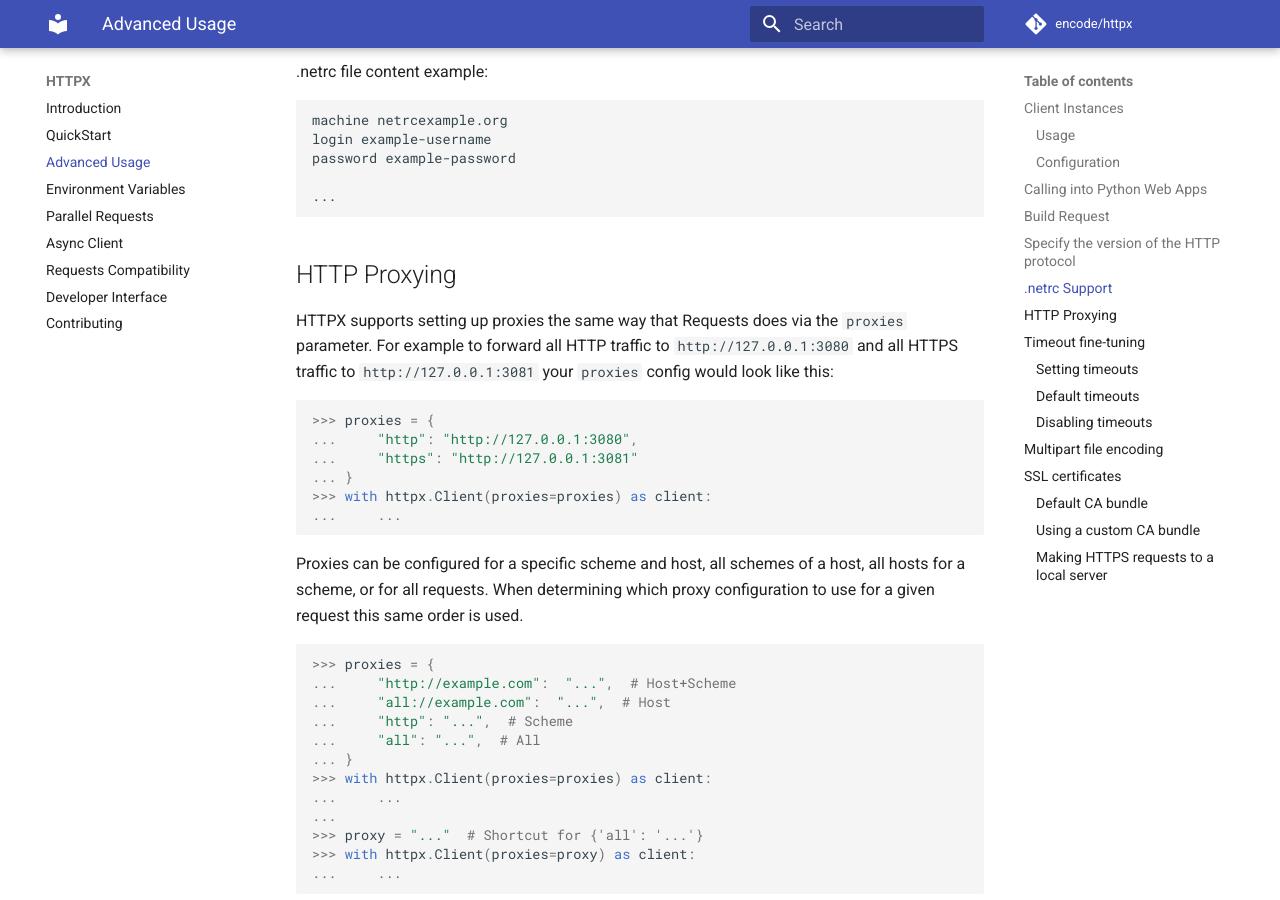
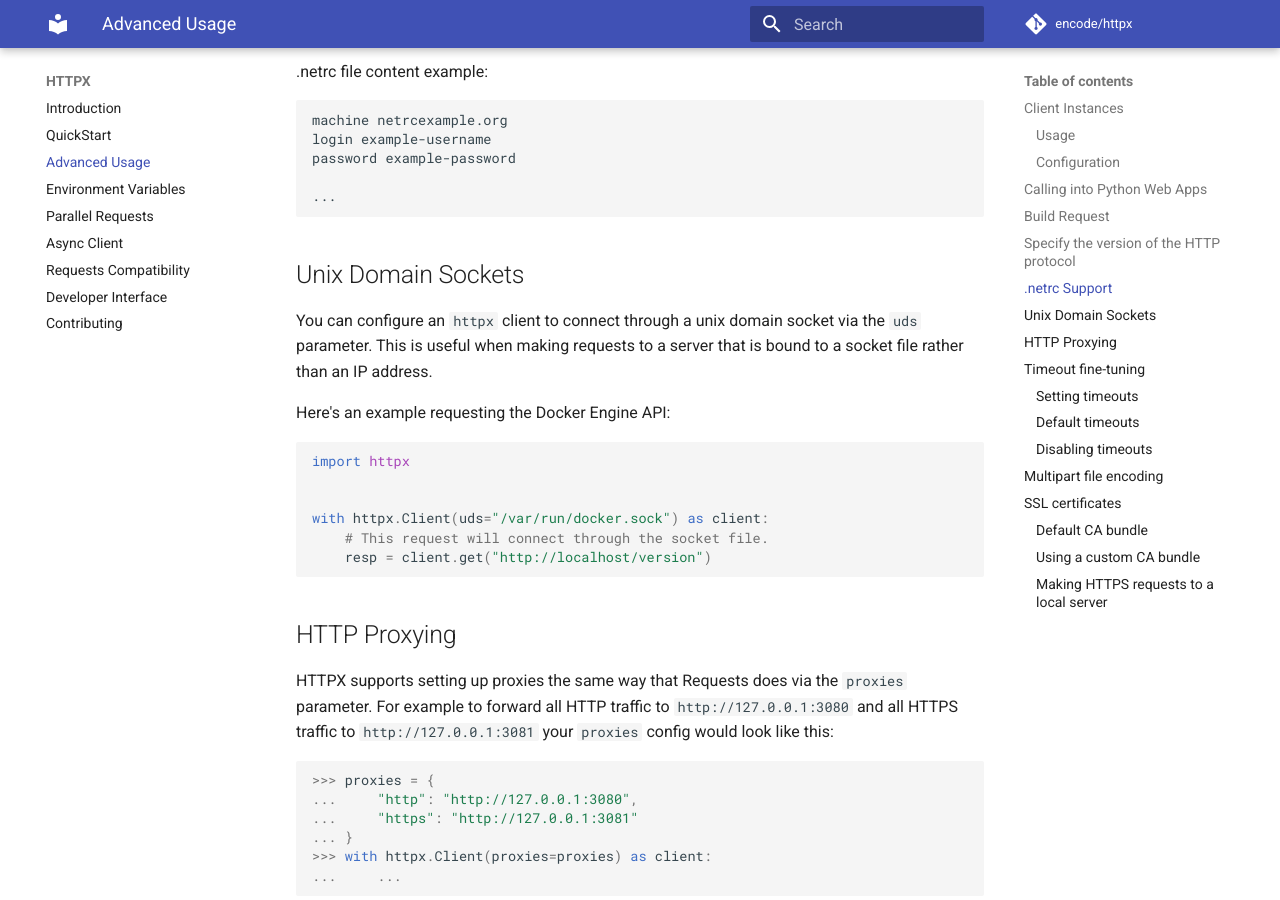
Before and after one commit to WorldStar0126/httpx, an MkDocs documentation site: the page built from docs/advanced.md, in a window 1280 px wide and 900 px high, scrolled down 3834 px. Built offline with MkDocs 1.6.1 and Material for MkDocs 9.7.7, drawn with Linux system fonts in a browser that asks for light colours; comment, search, counter and statistics services are not loaded.

Commit message:
Add Unix Domain Sockets section to advanced docs page (#542)

````diff
--- a/docs/advanced.md
+++ b/docs/advanced.md
@@ -177,6 +177,21 @@ login example-username
 password example-password
 
 ...
+```
+
+## Unix Domain Sockets
+
+You can configure an `httpx` client to connect through a unix domain socket via the `uds` parameter. This is useful when making requests to a server that is bound to a socket file rather than an IP address.
+
+Here's an example requesting the Docker Engine API:
+
+```python
+import httpx
+
+
+with httpx.Client(uds="/var/run/docker.sock") as client:
+    # This request will connect through the socket file.
+    resp = client.get("http://localhost/version")
 ```
 
 ## HTTP Proxying
````
